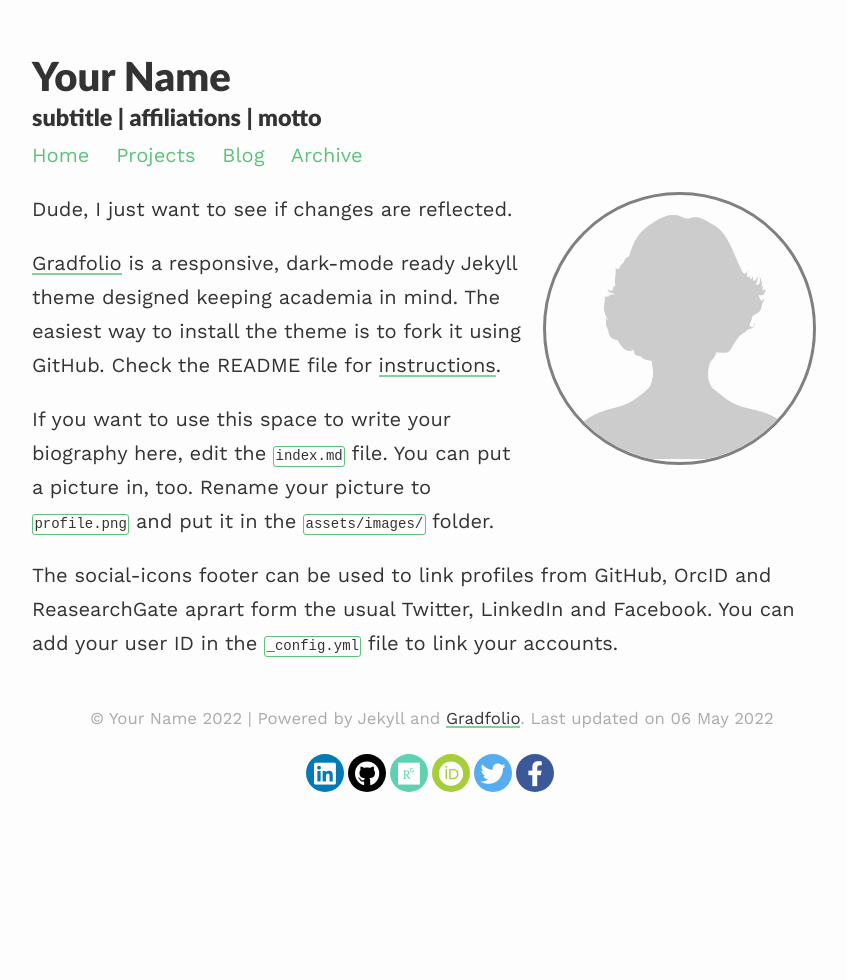
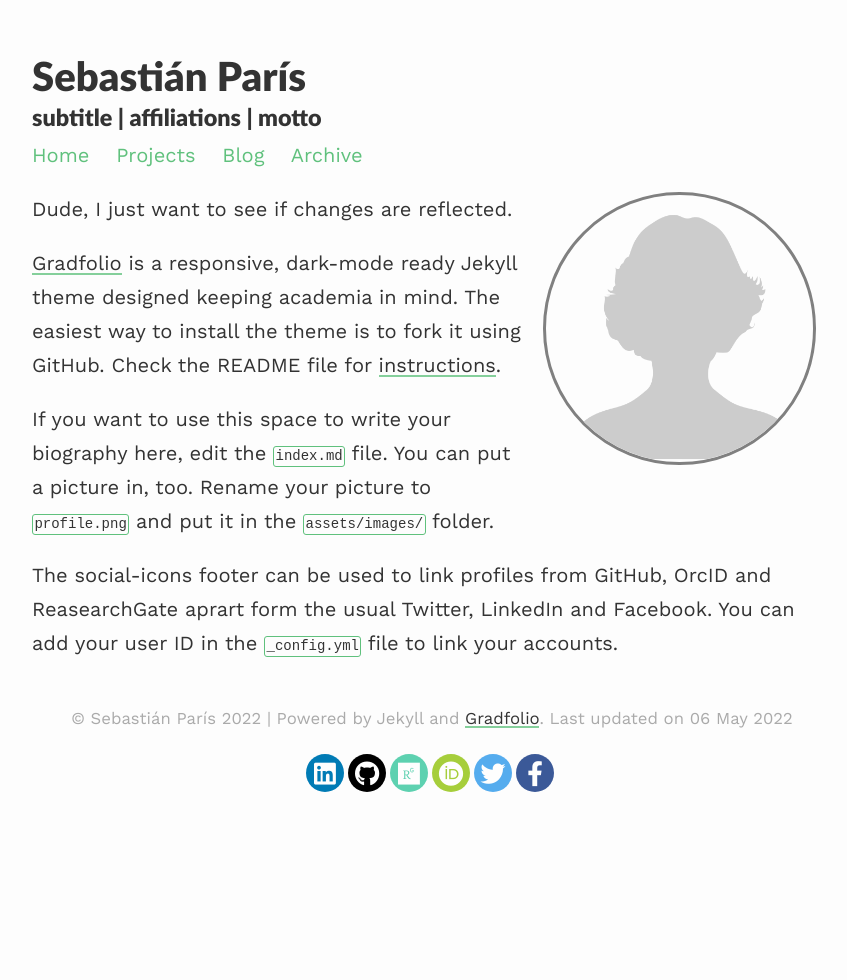
Before and after one commit to sebasparis/sebasparis.github.io, a Jekyll site: the page built from index.md, in a window 1280 px wide. Shown: the whole page, without its empty margins (208-1055 px from the left). Built offline with Jekyll 4.4.1, drawn with Linux system fonts in a browser that asks for light colours; nearby versions of some CDN libraries.

Commit message:
Changed base repo directory.

```diff
--- a/_config.yml
+++ b/_config.yml
@@ -1,9 +1,9 @@
 ### your site title here
 
-title: Your Name
+title: Sebastián París
 description: subtitle | affiliations | motto
 
-baseurl: /gradfolio #name of GitHub repository
+baseurl: / #name of GitHub repository
 url: "" #custom url to be used instead of GitHub repository
 email: #
 
```
